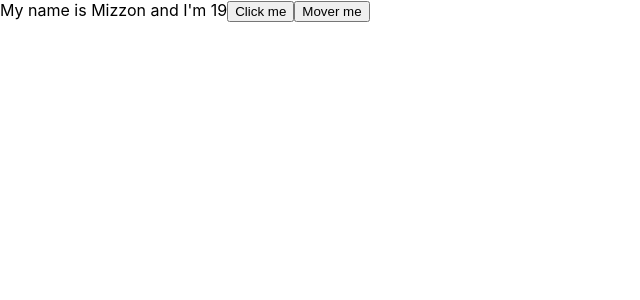
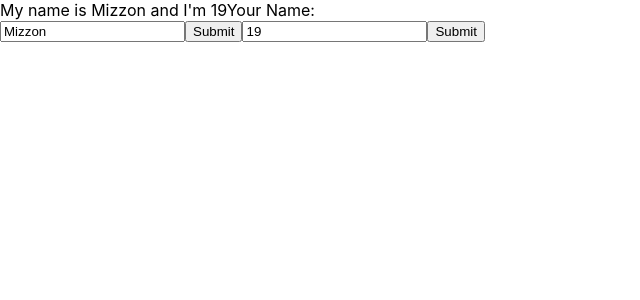
Before and after one commit to Mizzonnnnnn/reactjs-zero, a React (Create React App) app: page / in a window 1280 px wide. Shown: the top 300 px of the page, without its empty margins (0-640 px from the left). Built offline with nearby package versions, Linux system fonts and the light colour scheme.

Commit message:
nesting component

```diff
--- a/src/components/MyComponent.js
+++ b/src/components/MyComponent.js
@@ -2,38 +2,22 @@
 // function component
 
 import React from "react";
+import Userinfor from "./Userinfor";
 
 class MyComponent extends React.Component {
 
-    state = {
-        name: "Mizzon",
-        age: 19,
-        address: "HCM"
-    }
-    handleClick(event) {
-        console.log("Click me my button")
-        console.log("Random ", Math.floor((Math.random() * 100) + 1))
-
-        this.setState({
-            name: "Toan",
-            age: Math.floor((Math.random() * 100) + 1)
-        })
-    }
-    handleOnMoverOver(event) {
-        console.log(event.pageX)
-
-    }
 
     // jsx
     render() {
         return (
             <div>
-                My name is {this.state.name} and I'm {this.state.age}
-                <button onClick={(event) => { this.handleClick(event) }}>Click me</button>
-                <button onMouseOver={this.handleOnMoverOver}>Mover me</button>
+                <Userinfor></Userinfor>
             </div>
         )
-    }
+
+    };
+
+
 }
 
 export default MyComponent;
--- /dev/null
+++ b/src/components/Userinfor.js
@@ -0,0 +1,68 @@
+import React from "react";
+
+
+class Userinfor extends React.Component {
+    state = {
+        name: "Mizzon",
+        age: 19,
+        address: "HCM"
+    }
+    handleClick(event) {
+        console.log("Click me my button")
+        console.log("Random ", Math.floor((Math.random() * 100) + 1))
+
+        // merge state => react class
+        this.setState({
+            name: "Toan",
+            age: Math.floor((Math.random() * 100) + 1)
+        })
+    }
+    handleOnMoverOver(event) {
+        console.log(event.pageX)
+    }
+
+    handleOnchangeInput = (event) => {
+        this.setState({
+            name: event.target.value
+        })
+    }
+    handleOnchangeAge = (event) => {
+        //bad code
+        //this.state.age = event.target.value
+        this.setState({
+            age: event.target.value
+        })
+    }
+
+    handleOnsubmit = (event) => {
+        event.preventDefault();
+        console.log(this.state)
+    }
+    render() {
+        {
+            return (
+                <div>
+                    My name is {this.state.name} and I'm {this.state.age}
+                    <label>Your Name: </label>
+                    <form onSubmit={(event) => this.handleOnsubmit(event)}>
+                        <input
+                            value={this.state.name}
+                            type="text"
+                            onChange={(event) => this.handleOnchangeInput(event)}
+                        />
+                        <button>Submit</button>
+
+                        <input
+                            value={this.state.age}
+                            type="text"
+                            onChange={(event) => this.handleOnchangeAge(event)}
+                        />
+                        <button>Submit</button>
+                    </form>
+                </div>
+            )
+        }
+    }
+}
+
+export default Userinfor
```
